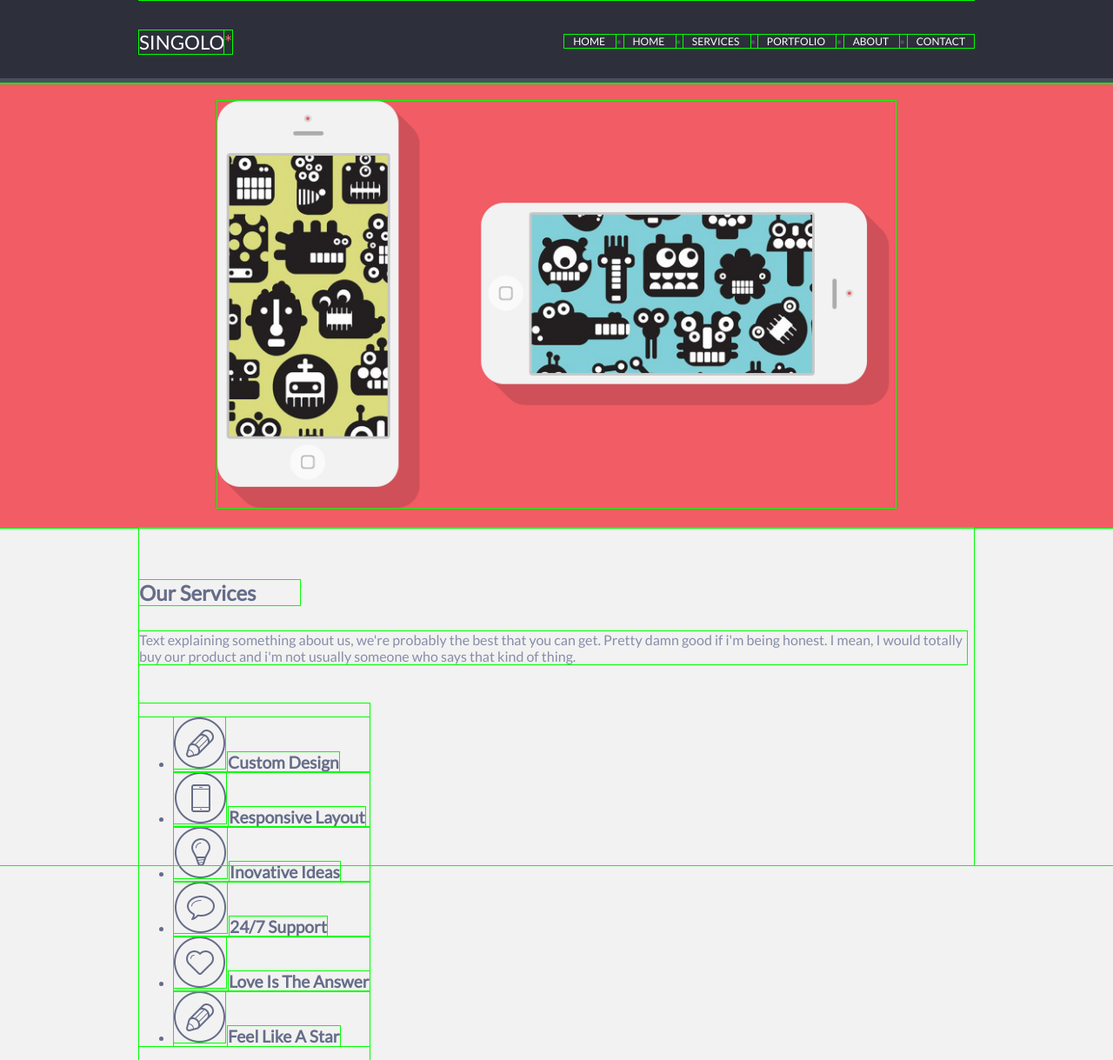
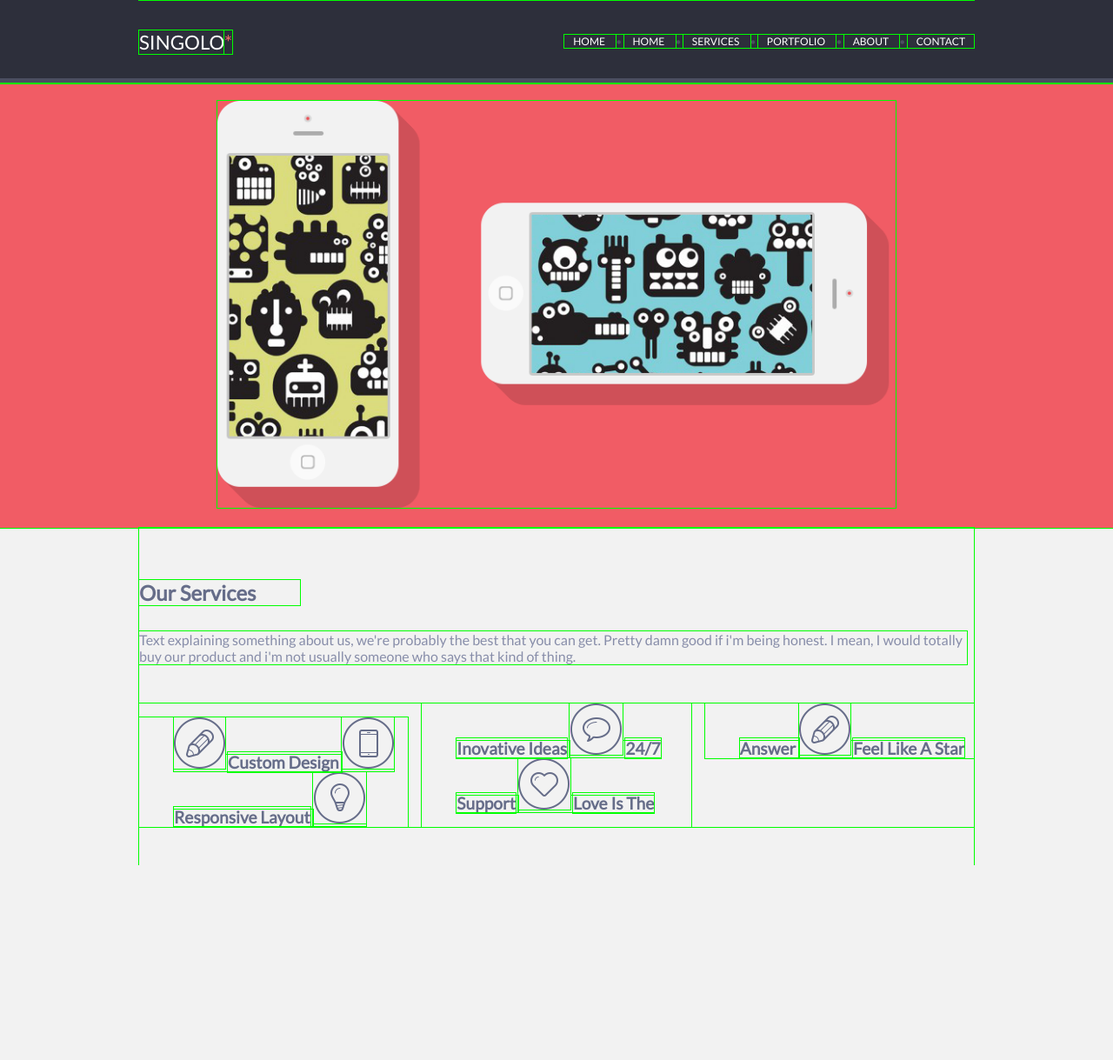
Before and after one commit to DarcyGibbons/singolo, a plain HTML site: page index.html in a window 1280 px wide. Shown: the whole page at 87% size. After the commit the page ends 995 px from the top, so only its background shows below. Drawn offline with Linux system fonts and the light colour scheme.

Commit message:
Continued

```diff
--- a/index.html
+++ b/index.html
@@ -55,29 +55,29 @@
         <div class="s-nav">
 
           <ul>
-              <li> <img src="images/logos/pencil.png">
+              <a> <img src="images/logos/pencil.png">
                  <span class="bold">Custom Design </span>
-               </li>
+               </a>
 
-              <li> <img src="images/logos/mobile.png">
+              <a> <img src="images/logos/mobile.png">
                 <span class="bold">Responsive Layout</span>
-              </li>
+              </a>
 
-              <li> <img src="images/logos/lightbulb.png">
+              <a> <img src="images/logos/lightbulb.png">
                 <span class="bold">Inovative Ideas</span>
-              </li>
+              </a>
 
-              <li> <img src="images/logos/speech.png">
+              <a> <img src="images/logos/speech.png">
                 <span class="bold">24/7 Support</span>
-              </li>
+              </a>
 
-              <li> <img src="images/logos/heart.png">
+              <a> <img src="images/logos/heart.png">
                 <span class="bold">Love Is The Answer </span>
-              </li>
+              </a>
 
-              <li> <img src="images/logos/pencil.png">
+              <a> <img src="images/logos/pencil.png">
                 <span class="bold">Feel Like A Star </span>
-              </li>
+              </a>
           </ul>
 
 
--- a/styles.css
+++ b/styles.css
@@ -98,14 +98,13 @@ body{
   margin-top: 45px;
   float: left;
   overflow: hidden;
+  column-count: 3
+
+
 }
-
 
 .bold{
   font-weight: bold;
   font-size: 1.2rem;
   margin-top: 0px;
 }
-
-.ul{list-style-type: none;
-}
```
